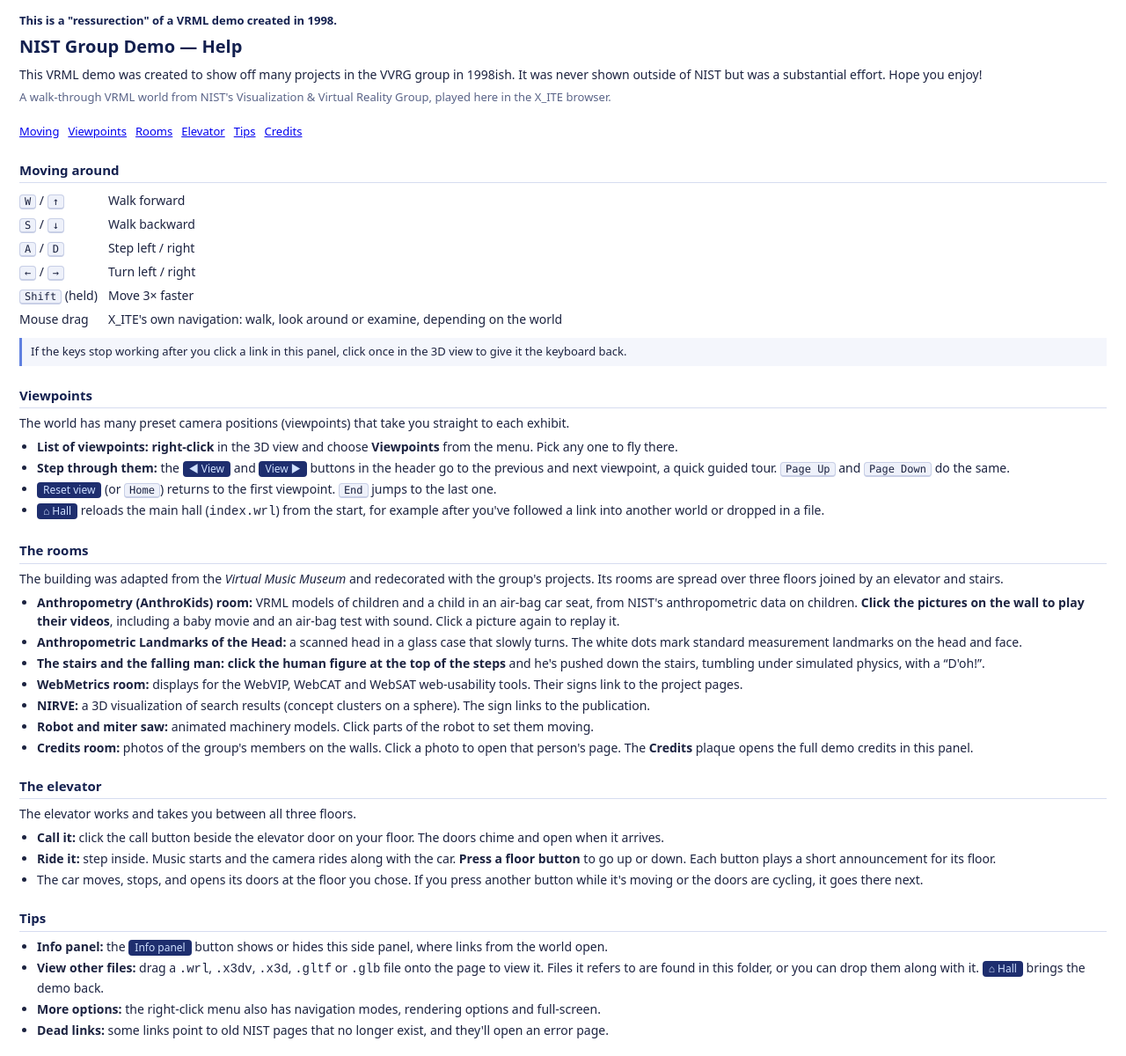
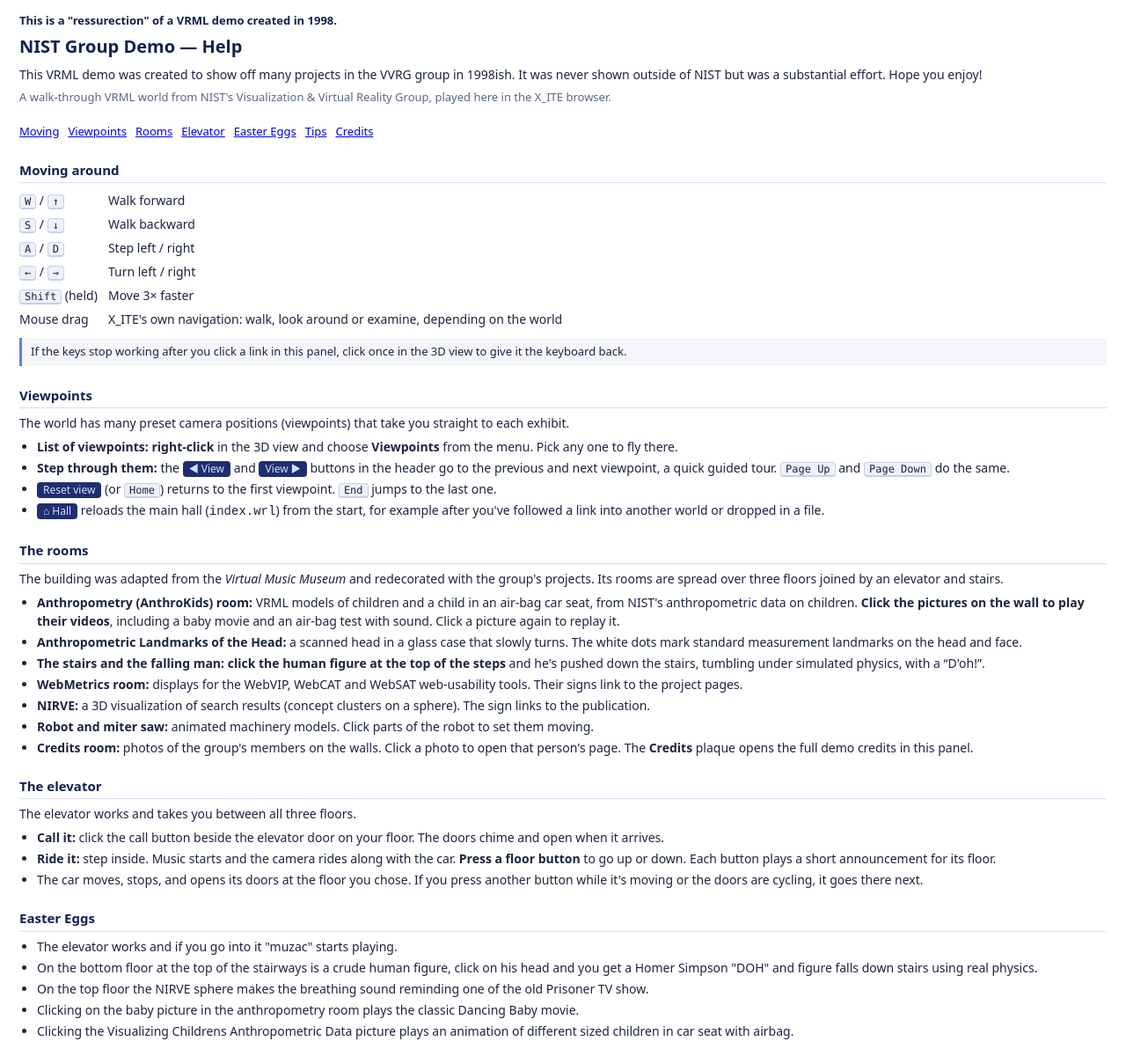
Before and after one commit to sressler/VVRGGroupDemo, a plain HTML site: page help.html in a window 1280 px wide. Shown: the part 94-1294 px from the top of the page at 88% size. Drawn offline with Linux system fonts and the light colour scheme.

Commit message:
Add Easter Eggs section to help.html
Added Easter Eggs section with interactive features.

```diff
--- a/help.html
+++ b/help.html
@@ -31,7 +31,7 @@
 <h1>NIST Group Demo — Help</h1>
 <p>This VRML demo was created to show off many projects in the VVRG group in 1998ish. It was never shown outside of NIST but was a substantial effort. Hope you enjoy!</p>
 <p class="sub">A walk-through VRML world from NIST's Visualization &amp; Virtual Reality Group, played here in the X_ITE browser.</p>
-<nav><a href="#move">Moving</a><a href="#views">Viewpoints</a><a href="#rooms">Rooms</a><a href="#elevator">Elevator</a><a href="#tips">Tips</a><a href="#credits">Credits</a></nav>
+<nav><a href="#move">Moving</a><a href="#views">Viewpoints</a><a href="#rooms">Rooms</a><a href="#elevator">Elevator</a><a href="#eggs">Easter Eggs</a><a href="#tips">Tips</a><a href="#credits">Credits</a></nav>
 
 
 <h2 id="move">Moving around</h2>
@@ -75,6 +75,15 @@
   <li>The car moves, stops, and opens its doors at the floor you chose. If you press another button while it's moving or the doors are cycling, it goes there next.</li>
 </ul>
 
+<h2 id="eggs">Easter Eggs</h2>
+<ul>
+  <li>The elevator works and if you go into it "muzac" starts playing.</li>
+  <li>On the bottom floor at the top of the stairways is a crude human figure, click on his head and you get a Homer Simpson "DOH" and figure falls down stairs using real physics.</li>
+  <li>On the top floor the NIRVE sphere makes the breathing sound reminding one of the old Prisoner TV show.</li>
+  <li>Clicking on the baby picture in the anthropometry room plays the classic Dancing Baby movie.</li>
+  <li>Clicking the Visualizing Childrens Anthropometric Data picture plays an animation of different sized children in car seat with airbag.</li>
+</ul>
+
 <h2 id="tips">Tips</h2>
 <ul>
   <li><b>Info panel:</b> the <span class="btn">Info panel</span> button shows or hides this side panel, where links from the world open.</li>
```
